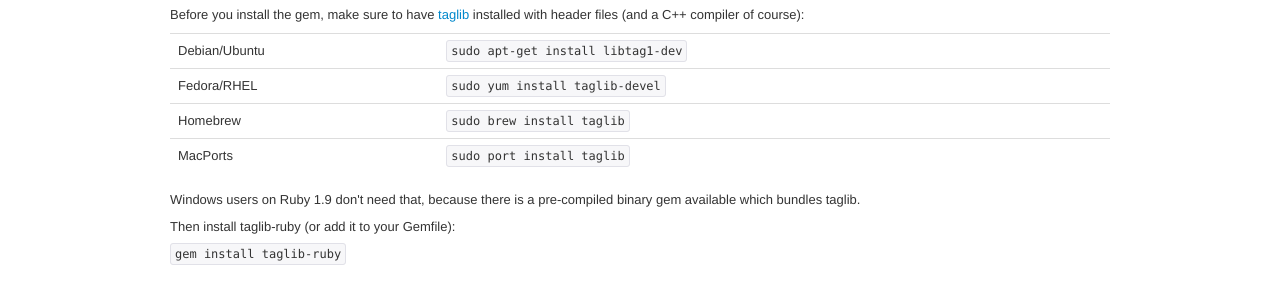
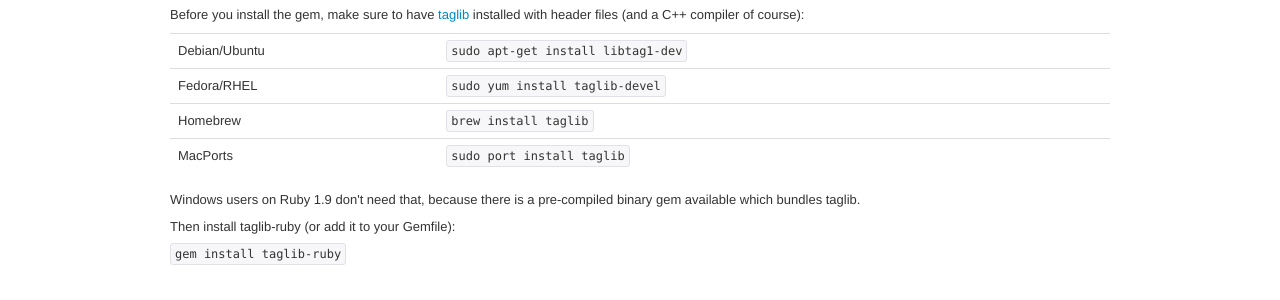
Before and after one commit to robinst/taglib-ruby, a Jekyll site: the page built from index.html, in a window 1280 px wide and 900 px high, scrolled down 404 px. Shown: the part 146-446 px from the top of the window. Built offline with Jekyll 4.4.1, drawn with Linux system fonts in a browser that asks for light colours.

Commit message:
Brew to Homebrew

```diff
--- a/index.html
+++ b/index.html
@@ -53,7 +53,7 @@
 <table class="table">
   <tr><td>Debian/Ubuntu</td><td><code>sudo apt-get install libtag1-dev</code></td></tr>
   <tr><td>Fedora/RHEL</td><td><code>sudo yum install taglib-devel</code></td></tr>
-  <tr><td>Homebrew</td><td><code>sudo brew install taglib</code></td></tr>
+  <tr><td>Homebrew</td><td><code>brew install taglib</code></td></tr>
   <tr><td>MacPorts</td><td><code>sudo port install taglib</code></td></tr>
 </table>
 
```
